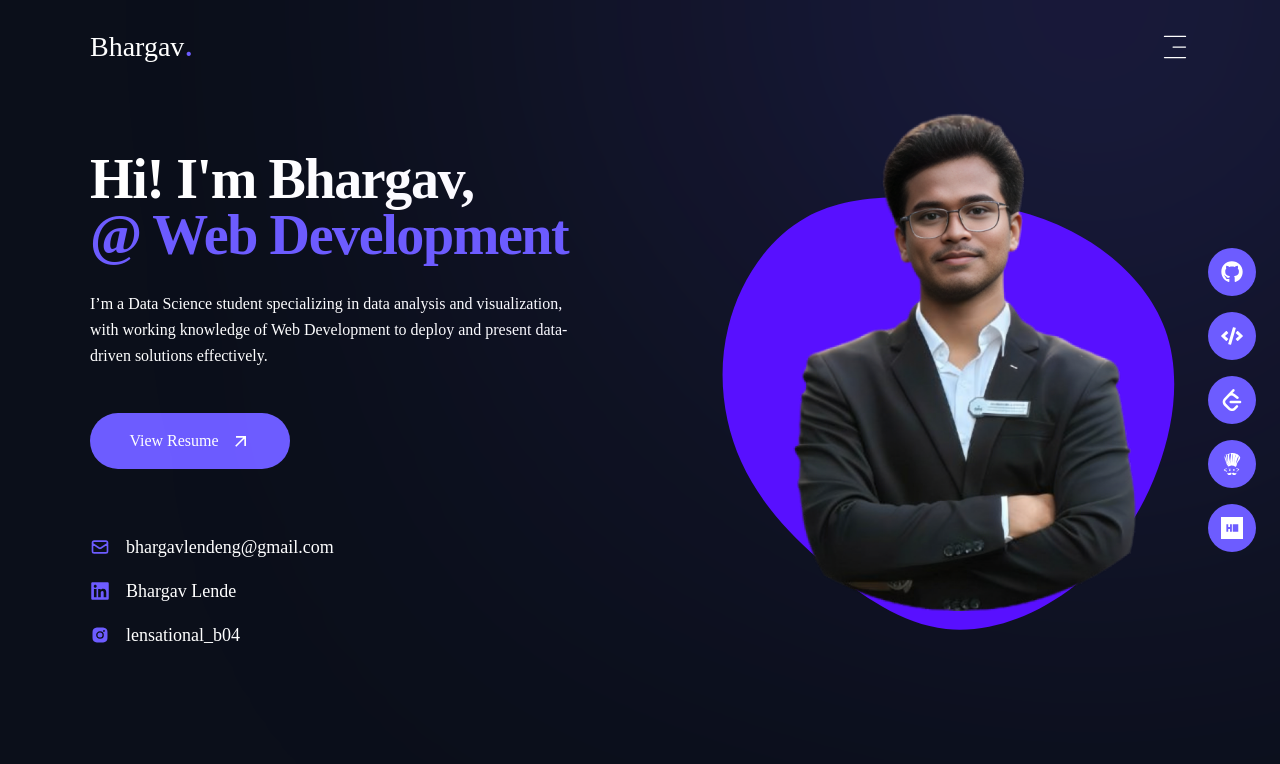
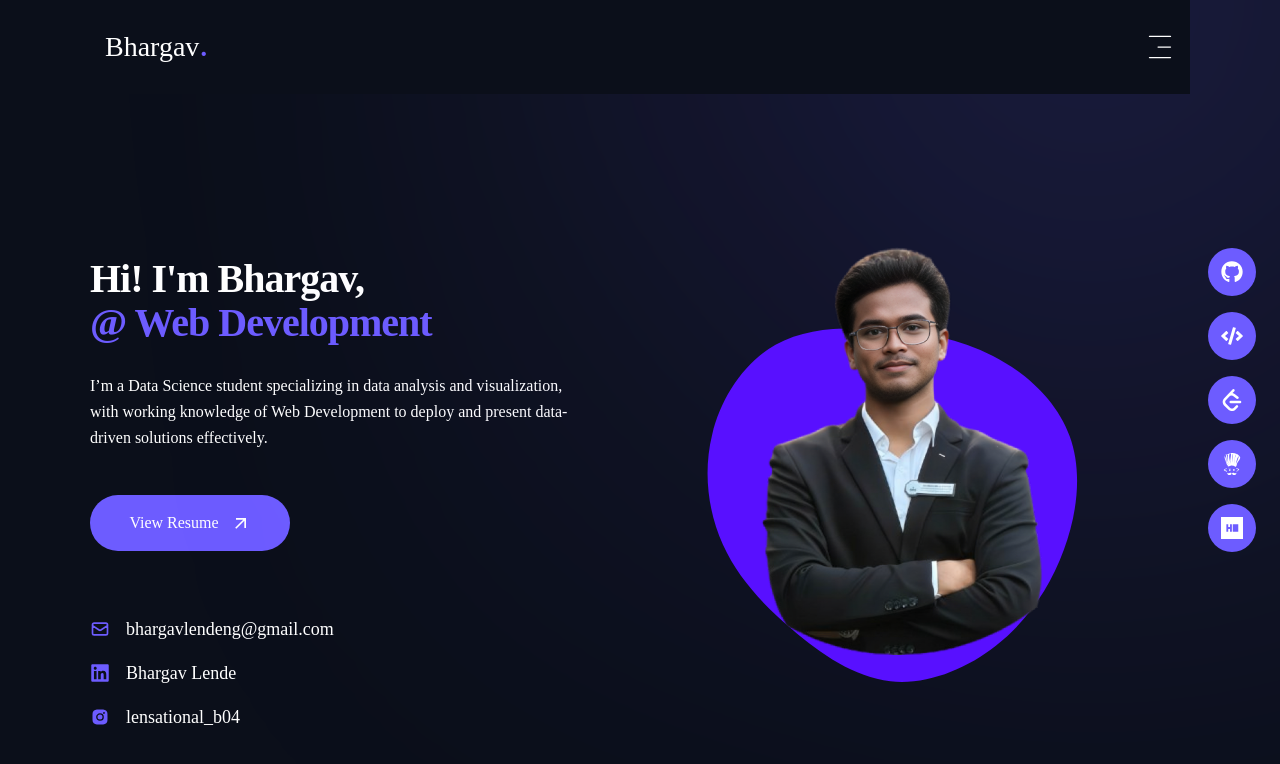
Before and after one commit to BhargavLende15/personal-portfolio, a Next.js app: page / in a window 1280 px wide. Shown: the top 764 px of the page. Built offline with nearby package versions, Linux system fonts and the light colour scheme; a web font is replaced by a local one.

Commit message:
commit 26: update20

```diff
--- a/app/about/page.jsx
+++ b/app/about/page.jsx
@@ -78,7 +78,7 @@ const About = () => {
         opacity: 1,
         transition: {delay: 2.4, duration: 0.4, ease: "easeIn"}}}
 
-        className='h-screen flex items-center pt-24 2xl:pt-0'
+        className='min-h-screen flex items-center py-12 xl:py-0'
         >
           <div className='container mx-auto px-0'>
             <div className='flex flex-col xl:flex-row items-center gap-24 w-full h-[680px]'>
--- a/app/contact/page.jsx
+++ b/app/contact/page.jsx
@@ -82,11 +82,10 @@ const Contact = () => {
       animate={{
         opacity: 1,
         transition: {delay: 2.4, duration: 0.4, ease: "easeIn"}}}
-        className='h-screen flex items-center py-24 xl:py-0'
+        className='min-h-screen flex items-center py-12 xl:py-0'
       >
         <div className='container mx-auto w-full h-full flex flex-col items-center
-        xl:justify-center xl:overflow-hidden scrollbar scrollbar-thumb-accent
-        scrollbar-track-accent/5 overflow-y-scroll xl:overflow-y-visible'>
+        xl:justify-center'>
           <div className='w-full'>
             <div className='flex flex-col xl:flex-row gap-6'>
               {/*text*/}
--- a/app/globals.css
+++ b/app/globals.css
@@ -37,19 +37,19 @@ body {
    TYPOGRAPHY UTILITIES
    ========================= */
 .h1 {
-  @apply text-[40px] md:text-[52px] xl:text-[56px] leading-[1] tracking-tight font-extrabold;
+  @apply text-[30px] md:text-[40px] xl:text-[40px] leading-[1.1] tracking-tight font-extrabold;
 }
 
 .h2 {
-  @apply text-[32px] md:text-[36px] xl:text-[38px] leading-[1.15] tracking-tight font-medium;
+  @apply text-[22px] md:text-[26px] xl:text-[30px] leading-[1.15] tracking-tight font-medium;
 }
 
 .h3 {
-  @apply text-[28px] md:text-[30px] xl:text-[32px] leading-[1.2] font-medium;
+  @apply text-[24px] md:text-[28px] xl:text-[30px] leading-[1.2] font-medium;
 }
 
 .h4 {
-  @apply text-[22px] md:text-[26px] leading-snug font-medium;
+  @apply text-[20px] md:text-[24px] leading-snug font-medium;
 }
 
 /* =========================
--- a/app/page.jsx
+++ b/app/page.jsx
@@ -19,11 +19,11 @@ const Home = () => {
         opacity: 1,
         transition: { delay: 2.4, duration: 0.4, ease: "easeIn" },
       }}
-      className="h-screen flex items-center"
+      className="min-h-screen flex items-center pt-12 xl:pt-0"
     >
       <div className="flex flex-col xl:flex-row items-center justify-between w-full">
         {/* text */}
-        <div className="w-full xl:w-[550px] flex flex-col items-center xl:items-start text-center xl:text-left">
+        <div className="w-full xl:w-[550px] flex flex-col items-center xl:items-start text-center xl:text-left order-2 xl:order-none">
           <h1 className="h1 flex-1 mb-[28px]">
             Hi! I'm Bhargav, <br />
             <TypeAnimation
@@ -82,15 +82,15 @@ const Home = () => {
         {/* blob & image */}
         <div className="hidden xl:block flex-1 relative z-30">
           {/*blob*/}
-          <Blob containerStyles="w-[550px] h-[550px]"/>
+          <Blob containerStyles="w-[450px] h-[450px]"/>
           {/* avatar img */}
           <Image
             src={avatarImg}
             alt=""
-            width={600}
-            height={600}
+            width={450}
+            height={450}
             quality={100}
-            className="absolute -top-16 left-[45px]"
+            className="absolute -top-16 left-[33px]"
           />
           {/* overlay gradient */}
           {/*<div className="w-full h-[164px] absolute bottom-0 left-0 right-0 bg-gradient-to-t from-primary via-primary/90 to-primary/40"></div>*/}
--- a/components/Header.jsx
+++ b/components/Header.jsx
@@ -18,7 +18,7 @@ const socialLinks = [
 
 const Header = () => {
   return (
-    <header className='2xl:hidden absolute z-40 left-0 top-0 right-0'>
+    <header className='2xl:hidden relative z-40 bg-primary'>
         <div className="container mx-auto">
             <div className='flex items-center justify-between py-6'>
                 {/* logo */}
```
